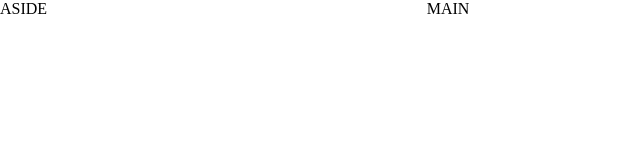
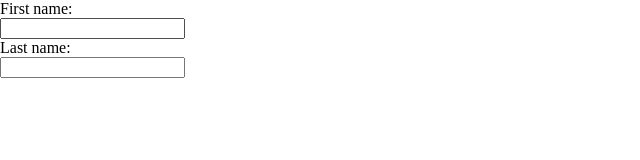
Before and after one commit to avgbgd/avgbgd.github.io, a plain HTML site: page index.html in a window 1280 px wide. Shown: the whole page, without its empty margins (0-640 px from the left). Drawn offline with Linux system fonts and the light colour scheme.

Commit message:
Update index.html

```diff
--- a/index.html
+++ b/index.html
@@ -10,31 +10,35 @@
      display: flex;
      flex-wrap: wrap;
   }
-  .aside, .main {
+  .left, .right {
      width: 100%;
      min-height: 1px;
   }
   @media (min-width: 992px) {
-   .aside {
-     flex: 0 0 33.333333%;
-     max-width: 33.333333%;
+   .left {
+     flex: 0 0 50%;
+     max-width: 50%;
      order: 1;
    }
-   .main {
-     flex: 0 0 66.666667%;
-     max-width: 66.666667%;
+   .right {
+     flex: 0 0 50%;
+     max-width: 50%;
      order: 2;
    }
   }
   </style>
 
   <div class="container">
-     <main class="main">
-       MAIN
+     <aside class="left">
+        <form>
+  <label for="fname">First name:</label><br>
+  <input type="text" id="fname" name="fname"><br>
+  <label for="lname">Last name:</label><br>
+  <input type="text" id="lname" name="lname">
+</form>
+     </aside>
+     <main class="right">
      </main>
-     <aside class="aside">
-       ASIDE
-     </aside>
   </div>
 </body>
 </html>
```
